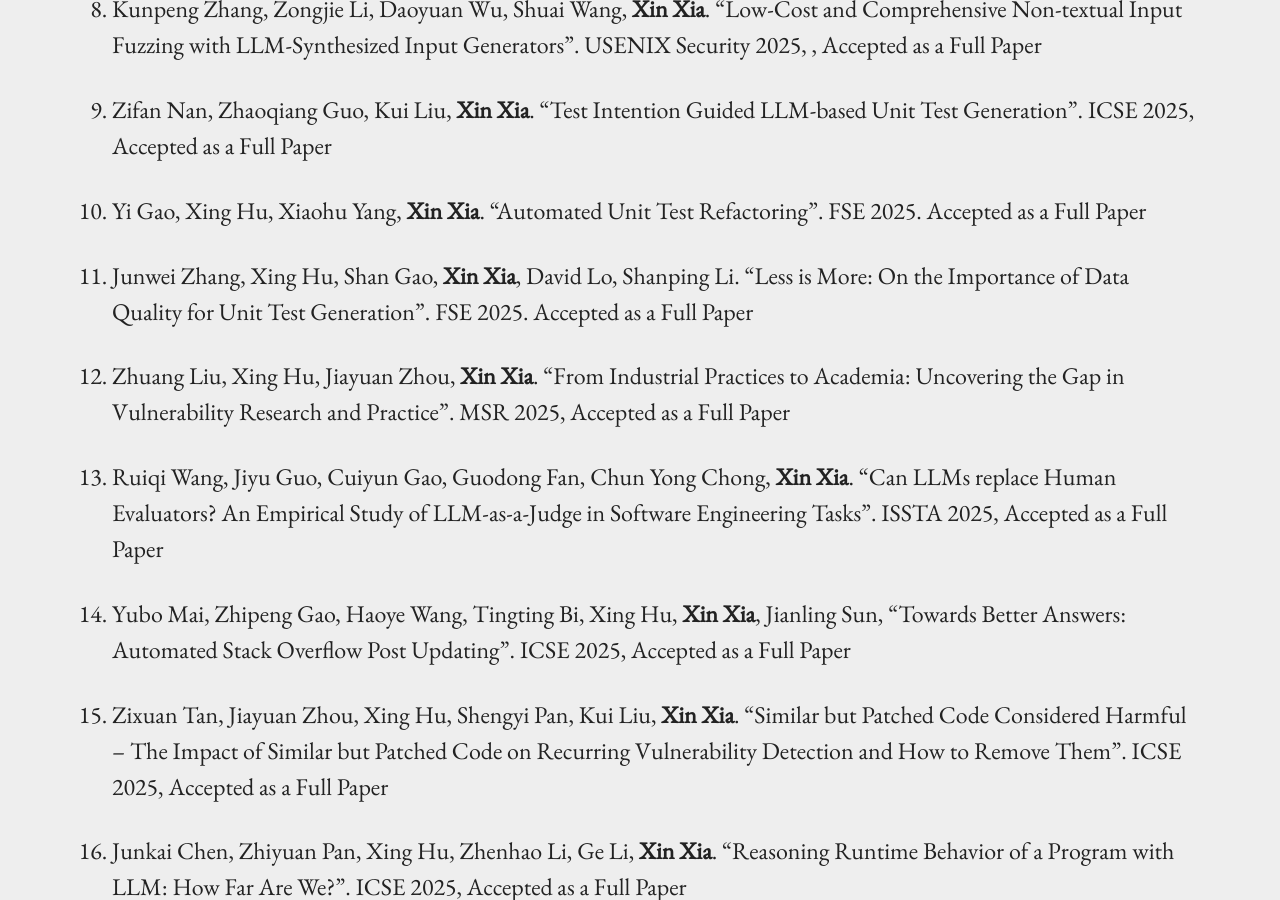
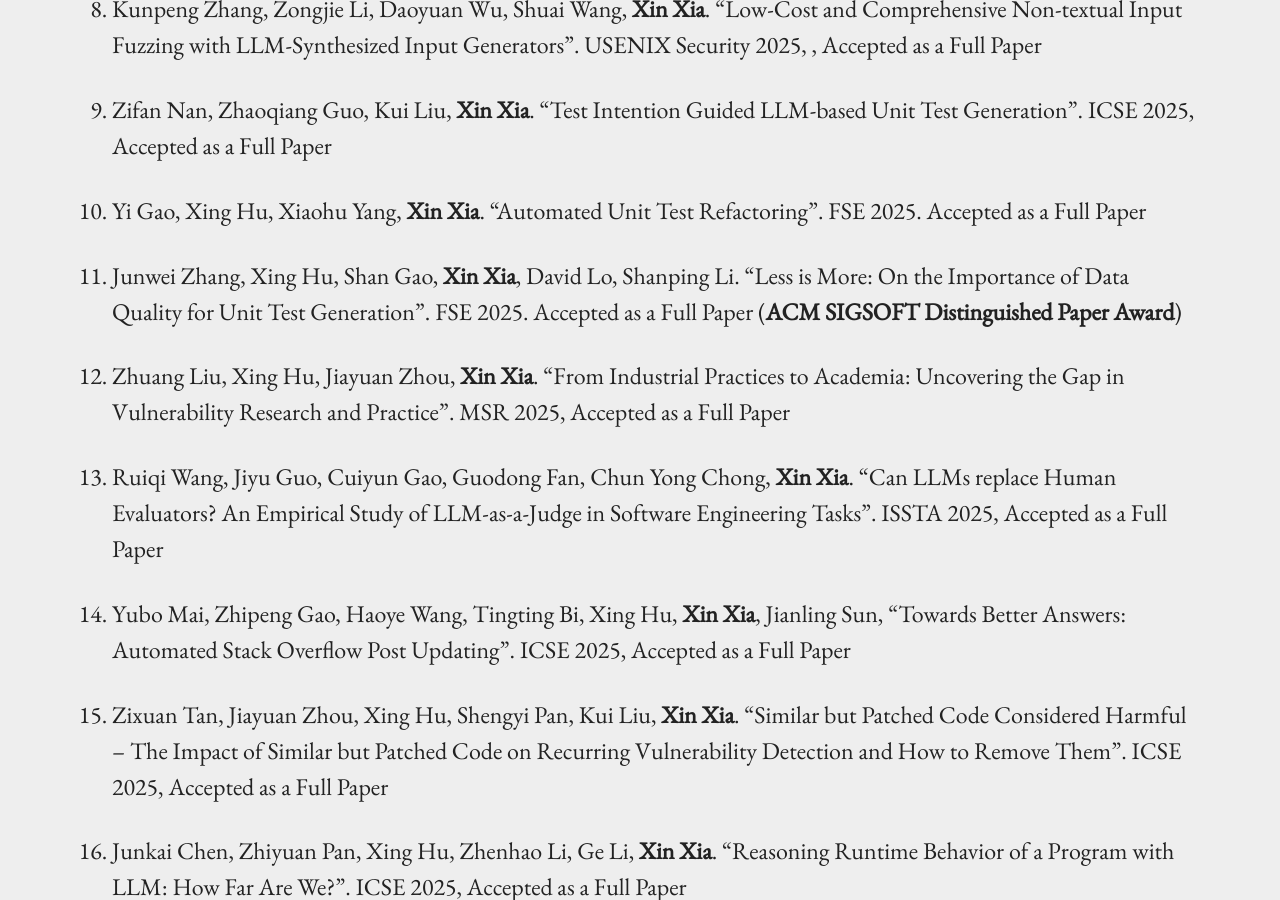
Before and after one commit to xin-xia/xin-xia.github.io, a Jekyll site: the page built from publication.md, in a window 1280 px wide and 900 px high, scrolled down 2449 px. Built offline with Jekyll 4.4.1, drawn with Linux system fonts in a browser that asks for light colours.

Commit message:
Update publication.md

```diff
--- a/publication.md
+++ b/publication.md
@@ -54,7 +54,7 @@ permalink: /publication/
 
 187. Yi Gao, Xing Hu, Xiaohu Yang, <strong>Xin Xia</strong>.  "Automated Unit Test Refactoring". FSE 2025. Accepted as a Full Paper <br />
 
-186. Junwei Zhang, Xing Hu, Shan Gao,  <strong>Xin Xia</strong>, David Lo, Shanping Li. "Less is More: On the Importance of Data Quality for Unit Test Generation". FSE 2025. Accepted as a Full Paper <br />
+186. Junwei Zhang, Xing Hu, Shan Gao,  <strong>Xin Xia</strong>, David Lo, Shanping Li. "Less is More: On the Importance of Data Quality for Unit Test Generation". FSE 2025. Accepted as a Full Paper (<strong>ACM SIGSOFT Distinguished Paper Award</strong>) <br />
 
 185. Zhuang Liu, Xing Hu, Jiayuan Zhou, <strong>Xin Xia</strong>.   "From Industrial Practices to Academia: Uncovering the Gap in   Vulnerability Research and Practice". MSR 2025, Accepted as a Full Paper <br />
 
```
